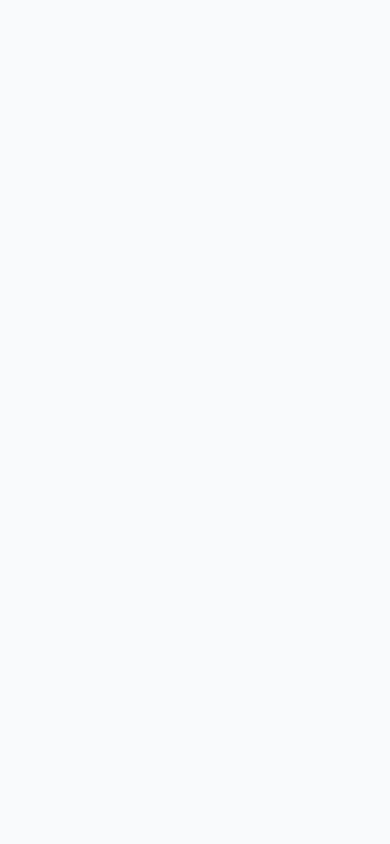
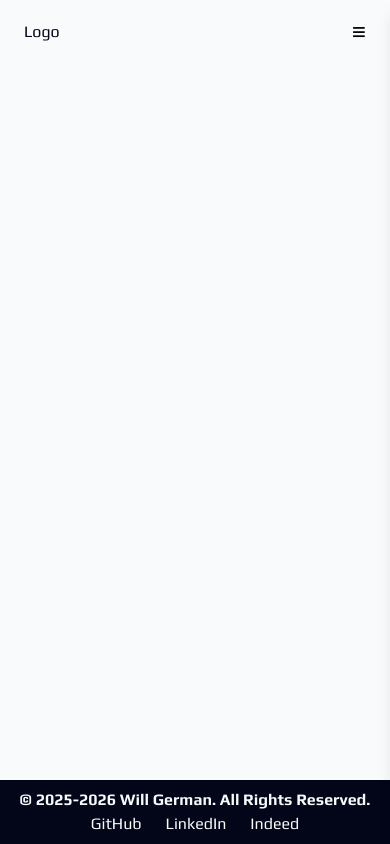
Before and after one commit to willgermandev/willgerman.dev, a Vue app: page / in a window 390 px wide. Before the commit this address had no page. Built offline with nearby package versions, Linux system fonts and the light colour scheme.

Commit message:
finished initial components
components still require 'juice' tom ake them feel responsive

```diff
--- a/src/App.vue
+++ b/src/App.vue
@@ -1,9 +1,14 @@
 <script setup>
     import { RouterView } from "vue-router";
+
+    import Header from "./components/Header.vue";
+    import Footer from "./components/Footer.vue";
 </script>
 
 <template>
+    <Header></Header>
     <RouterView></RouterView>
+    <Footer></Footer>
 </template>
 
 <style scoped>
--- a/src/components/Button.vue
+++ b/src/components/Button.vue
@@ -3,10 +3,6 @@
         type: {
             type: String,
             validator: (value) => ["submit", "button", "reset"].includes(value),
-        },
-        styles: {
-            type: String,
-            default: "",
         },
         loading: {
             type: Boolean,
@@ -24,7 +20,6 @@
         :type="props.type"
         :class="[
             'button',
-            props.styles,
             {
                 'button--loading': props.loading,
             },
--- a/src/components/Footer.vue
+++ b/src/components/Footer.vue
@@ -43,7 +43,7 @@
     }
 
     .footer__content {
-        @apply w-full max-w-7xl flex flex-col sm:flex-row justify-between items-center p-2 mx-auto;
+        @apply w-full max-w-7xl flex flex-col sm:flex-row justify-between items-center p-2 md:px-2 md:py-4 mx-auto;
     }
 
     .footer__copyright {
--- a/src/components/Header.vue
+++ b/src/components/Header.vue
@@ -0,0 +1,125 @@
+<script setup>
+    import { ref } from "vue";
+
+    import Button from "./Button.vue";
+    import Link from "./Link.vue";
+
+    const anchors = {
+        "Who am I?": "#who-am-i",
+        "My Work": "#my-work",
+        "My Ponderings...": "#my-ponderings",
+    };
+
+    const isMenuOpen = ref(false);
+
+    function toggleMenu() {
+        isMenuOpen.value = !isMenuOpen.value;
+    }
+</script>
+
+<template>
+    <header class="header">
+        <div class="header__content--mobile">
+            <Link
+                to="#none"
+                class="header__logo"
+            >
+                Logo
+            </Link>
+            <button
+                type="button"
+                class="header__button"
+                @click.stop.prevent="toggleMenu"
+                :disabled="isMenuOpen"
+            >
+                ≡
+            </button>
+        </div>
+        <div
+            :class="[
+                `header__content`,
+                {
+                    active: isMenuOpen,
+                },
+            ]"
+        >
+            <Link
+                to="#none"
+                class="header__logo hidden md:block"
+            >
+                Logo
+            </Link>
+            <button
+                type="button"
+                class="header__button header__button--close"
+                @click.stop.prevent="toggleMenu"
+                :disabled="!isMenuOpen"
+            >
+                ✘
+            </button>
+            <nav class="header__nav">
+                <ul class="header__list">
+                    <li v-for="(id, text) in anchors">
+                        <Link
+                            :to="id"
+                            class="header__link"
+                            >{{ text }}</Link
+                        >
+                    </li>
+                </ul>
+            </nav>
+            <div class="header__actions">
+                <!-- <button type="button" class="header__toggle">Theme Switcher</button> -->
+                <Button type="button"> Let's Chat </Button>
+            </div>
+        </div>
+    </header>
+</template>
+
+<style scoped>
+    @reference "#app.css";
+
+    .header {
+        @apply relative overflow-y-scroll md:overflow-y-auto;
+    }
+
+    .header__logo {
+        @apply p-4 m-0;
+    }
+
+    .header__content {
+        @apply fixed top-0 right-0 min-w-xs min-h-full bg-neutral-100 shadow-lg py-20 translate-x-full md:static md:top-auto md:right-auto md:w-full md:min-w-auto md:min-h-auto md:bg-transparent md:shadow-none max-w-7xl flex flex-col md:flex-row justify-between items-center px-2 md:py-8 md:translate-x-0 mx-auto;
+    }
+
+    .header__content--mobile {
+        @apply w-full max-w-7xl flex flex-row gap-2 justify-between items-center px-2 mx-auto md:hidden;
+    }
+
+    .header__content.active {
+        @apply translate-x-0;
+    }
+
+    .header__list {
+        @apply flex flex-col gap-8 items-center md:flex-row md:gap-2;
+    }
+
+    .header__link {
+        @apply font-display text-base p-2 mx-0;
+    }
+
+    .header__button {
+        @apply p-4 m-0 aspect-square text-2xl;
+
+        @variant hover {
+            @apply cursor-pointer;
+        }
+
+        @variant focus {
+            @apply cursor-pointer;
+        }
+    }
+
+    .header__button--close {
+        @apply absolute top-0 right-2 md:hidden;
+    }
+</style>
--- a/src/components/Link.vue
+++ b/src/components/Link.vue
@@ -51,7 +51,7 @@
     @reference "#app.css";
 
     .link {
-        @apply inline-block bg-transparent text-neutral-950 p-2 mx-6;
+        @apply bg-transparent text-neutral-950 p-2 mx-6;
 
         @variant hover {
             @apply cursor-pointer;
@@ -66,11 +66,12 @@
         }
     }
 
-    .link--active {
+    /* NOTE: This only works on apps that have more than 1 page */
+    /* .link--active {
         @apply border-b-2 border-b-neutral-950;
 
         @variant dark {
             @apply border-b-neutral-50;
         }
-    }
+    } */
 </style>
--- a/src/router/index.js
+++ b/src/router/index.js
@@ -1,8 +1,19 @@
-import { createRouter, createWebHistory } from 'vue-router'
+import { createRouter, createWebHistory } from "vue-router";
+import HomeView from "@/views/HomeView.vue";
 
 const router = createRouter({
-  history: createWebHistory(import.meta.env.BASE_URL),
-  routes: [],
-})
+    history: createWebHistory(import.meta.env.BASE_URL),
+    routes: [
+        {
+            path: "/",
+            name: "home",
+            component: HomeView,
+        },
+        {
+            path: "/:pathMatch(.*)*",
+            redirect: "/",
+        },
+    ],
+});
 
-export default router
+export default router;
--- a/src/styles/theme/base.css
+++ b/src/styles/theme/base.css
@@ -20,6 +20,14 @@
     }
 }
 
+:where(#app) {
+    @apply min-h-screen flex flex-col;
+
+    & > main {
+        @apply flex-1;
+    }
+}
+
 :where(h1, h2, h3, h4, h5, h6) {
     @apply font-display text-neutral-950;
 
--- a/src/views/HomeView.vue
+++ b/src/views/HomeView.vue
@@ -2,13 +2,12 @@
 
 <template>
     <!--
-        1. Header
         2. Hero
         3. Section
         4. List
         5. Form
-        6. Footer
     -->
+    <main id="main-content"></main>
 </template>
 
 <style scoped>
```
